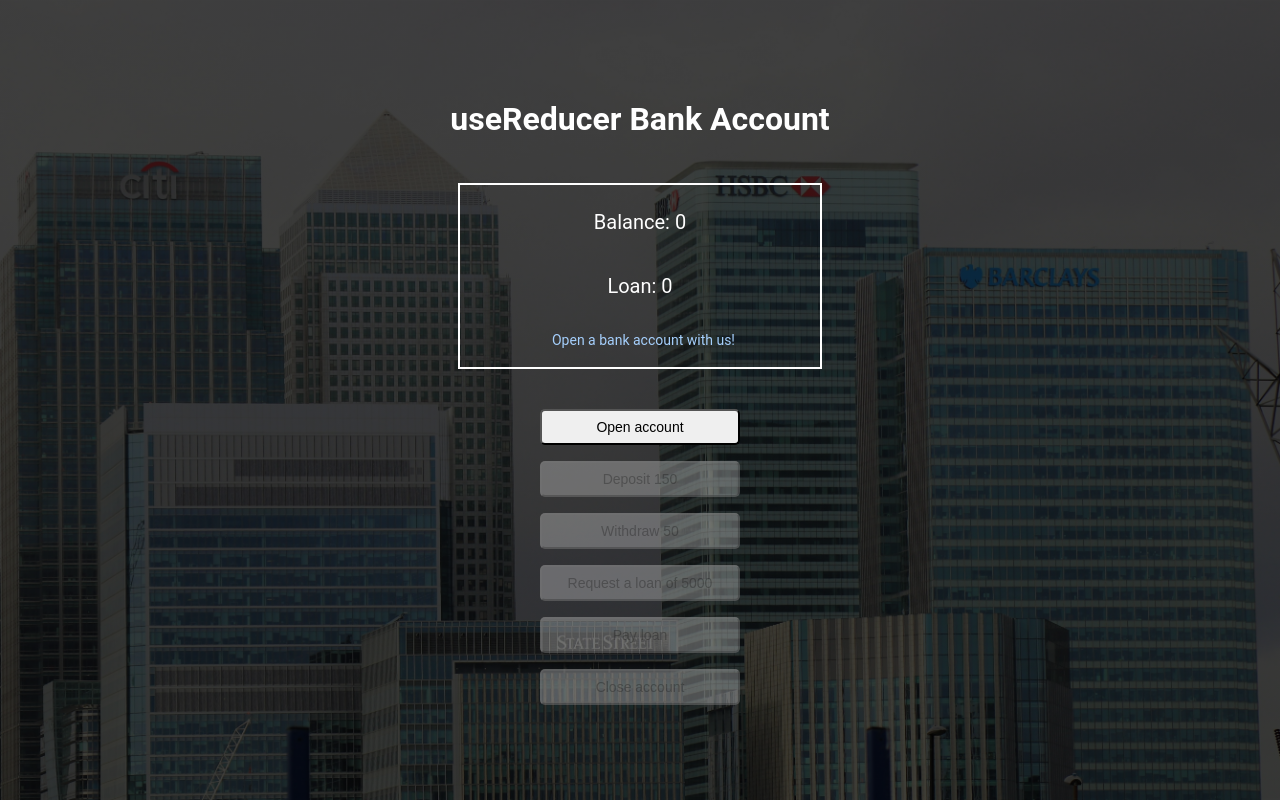
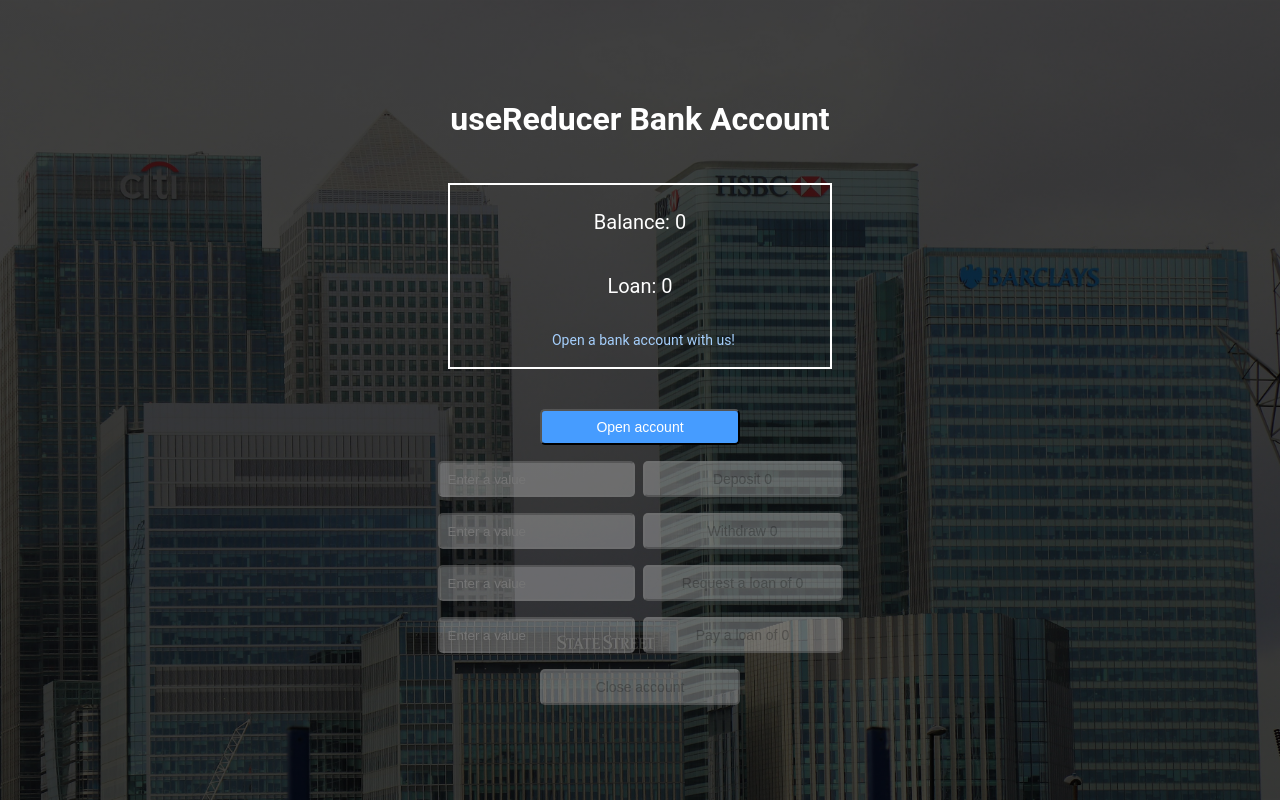
Before and after one commit to IllesToth84/react-bank-account, a React (Create React App) app: page / in a window 1280 px wide. Built offline with nearby package versions, Linux system fonts and the light colour scheme.

Commit message:
further functions

```diff
--- a/src/App.js
+++ b/src/App.js
@@ -2,6 +2,7 @@ import './styles.css';
 import { useReducer, useState } from 'react';
 import DataDisplay from './components/DataDisplay';
 import AccountButtons from './components/AccountButtons';
+import WithdrawModal from './components/WithdrawModal';
 import RequestLoanModal from './components/RequestLoanModal';
 import CloseAccountModal from './components/CloseAccountModal';
 
@@ -10,6 +11,10 @@ const initialState = {
     loan: 0,
     isActive: false,
     balanceNumber: null,
+    depositeValue: 0,
+    withdrawValue: 0,
+    loanValue: 0,
+    payLoanValue: 0,
 };
 
 function generateAccountNumber() {
@@ -30,12 +35,15 @@ function reducer(state, action) {
         case 'deposit':
             return {
                 ...state,
-                balance: state.balance + action.payload,
+                balance: state.balance + Number(action.payload),
             };
         case 'withdraw':
             return {
                 ...state,
-                balance: state.balance - action.payload,
+                balance:
+                    state.balance - Number(action.payload) >= 0
+                        ? state.balance - Number(action.payload)
+                        : state.balance,
             };
 
         case 'requestLoan':
@@ -43,28 +51,52 @@ function reducer(state, action) {
             return {
                 ...state,
                 loan: action.payload,
-                balance: state.balance + action.payload,
+                balance: state.balance + Number(action.payload),
             };
 
         case 'payLoan':
             return {
                 ...state,
-                loan: 0,
-                balance: state.balance - state.loan,
+                loan:
+                    Number(action.payload) <= state.loan
+                        ? state.loan - Number(action.payload)
+                        : state.loan,
+                balance:
+                    Number(action.payload) <= state.loan
+                        ? state.balance - Number(action.payload)
+                        : state.balance,
             };
         case 'closeAccount':
             if (state.loan > 0 || state.balance !== 0) return state;
             return initialState;
+
+        case 'depositeValue':
+            return { ...state, depositeValue: action.payload };
+        case 'withdrawValue':
+            return { ...state, withdrawValue: action.payload };
+        case 'loanValue':
+            return { ...state, loanValue: action.payload };
+        case 'payLoanValue':
+            return { ...state, payLoanValue: action.payload };
         default:
             throw new Error('Action unknown');
     }
 }
 
 export default function App() {
-    const [{ balance, loan, isActive, balanceNumber }, dispatch] = useReducer(
-        reducer,
-        initialState
-    );
+    const [
+        {
+            balance,
+            loan,
+            isActive,
+            balanceNumber,
+            depositeValue,
+            withdrawValue,
+            loanValue,
+            payLoanValue,
+        },
+        dispatch,
+    ] = useReducer(reducer, initialState);
 
     const [openModal, setOpenModal] = useState(null);
 
@@ -85,13 +117,24 @@ export default function App() {
                 isActive={isActive}
                 dispatch={dispatch}
                 setOpenModal={setOpenModal}
+                depositeValue={depositeValue}
+                withdrawValue={withdrawValue}
+                loanValue={loanValue}
+                payLoanValue={payLoanValue}
             />
 
             {/* Modals  */}
+            {openModal === 'withdrawModal' && (
+                <WithdrawModal setOpenModal={setOpenModal} />
+            )}
             {openModal === 'requestLoanModal' && (
-                <RequestLoanModal loan={loan} setOpenModal={setOpenModal} />
+                <RequestLoanModal
+                    loan={loan}
+                    payLoanValue={payLoanValue}
+                    setOpenModal={setOpenModal}
+                />
             )}
-            {openModal === 'CloseAccountModal' && (
+            {openModal === 'closeAccountModal' && (
                 <CloseAccountModal
                     dispatch={dispatch}
                     setOpenModal={setOpenModal}
--- a/src/components/AccountButtons.js
+++ b/src/components/AccountButtons.js
@@ -1,6 +1,14 @@
-function AccountButtons({ loan, isActive, dispatch, setOpenModal }) {
-    const AMOUNT_OF_LOAN = 5000;
-
+function AccountButtons({
+    balance,
+    loan,
+    isActive,
+    dispatch,
+    setOpenModal,
+    depositeValue,
+    withdrawValue,
+    loanValue,
+    payLoanValue,
+}) {
     return (
         <div className="buttons">
             <p>
@@ -13,24 +21,71 @@ function AccountButtons({ loan, isActive, dispatch, setOpenModal }) {
                 </button>
             </p>
             <p>
+                <input
+                    type="number"
+                    name="depositValue"
+                    placeholder="Enter a value"
+                    onChange={(e) =>
+                        dispatch({
+                            type: 'depositeValue',
+                            payload: e.target.value,
+                        })
+                    }
+                    disabled={!isActive}
+                />
                 <button
-                    onClick={() => dispatch({ type: 'deposit', payload: 150 })}
+                    onClick={() =>
+                        dispatch({ type: 'deposit', payload: depositeValue })
+                    }
                     disabled={!isActive}
                     className={isActive ? 'btn-active' : ''}
                 >
-                    Deposit 150
+                    Deposit {depositeValue}
                 </button>
             </p>
             <p>
+                <input
+                    type="number"
+                    name="withdrawValue"
+                    placeholder="Enter a value"
+                    onChange={(e) =>
+                        dispatch({
+                            type: 'withdrawValue',
+                            payload: e.target.value,
+                        })
+                    }
+                    disabled={!isActive}
+                />
                 <button
-                    onClick={() => dispatch({ type: 'withdraw', payload: 50 })}
+                    onClick={() => {
+                        if (withdrawValue > balance) {
+                            setOpenModal('withdrawModal');
+                        } else {
+                            dispatch({
+                                type: 'withdraw',
+                                payload: withdrawValue,
+                            });
+                        }
+                    }}
                     disabled={!isActive}
                     className={isActive ? 'btn-active' : ''}
                 >
-                    Withdraw 50
+                    Withdraw {withdrawValue}
                 </button>
             </p>
             <p>
+                <input
+                    type="number"
+                    name="loanValue"
+                    placeholder="Enter a value"
+                    onChange={(e) =>
+                        dispatch({
+                            type: 'loanValue',
+                            payload: e.target.value,
+                        })
+                    }
+                    disabled={!isActive}
+                />
                 <button
                     onClick={() => {
                         if (loan > 0) {
@@ -38,40 +93,53 @@ function AccountButtons({ loan, isActive, dispatch, setOpenModal }) {
                         } else {
                             dispatch({
                                 type: 'requestLoan',
-                                payload: AMOUNT_OF_LOAN,
+                                payload: loanValue,
                             });
                         }
                     }}
                     disabled={!isActive}
                     className={isActive ? 'btn-active' : ''}
                 >
-                    Request a loan of {AMOUNT_OF_LOAN}
+                    Request a loan of {loanValue}
                 </button>
             </p>
             <p>
+                <input
+                    type="number"
+                    name="payLoanValue"
+                    placeholder="Enter a value"
+                    onChange={(e) =>
+                        dispatch({
+                            type: 'payLoanValue',
+                            payload: e.target.value,
+                        })
+                    }
+                    disabled={!isActive}
+                />
                 <button
                     onClick={() => {
-                        if (loan === 0) {
+                        if (loan === 0 || payLoanValue > loan) {
                             setOpenModal('requestLoanModal');
                         } else {
                             dispatch({
                                 type: 'payLoan',
+                                payload: payLoanValue,
                             });
                         }
                     }}
                     disabled={!isActive}
                     className={isActive ? 'btn-active' : ''}
                 >
-                    Pay loan
+                    Pay a loan of {payLoanValue}
                 </button>
             </p>
             <p>
                 <button
                     onClick={() => {
-                        setOpenModal('CloseAccountModal');
+                        setOpenModal('closeAccountModal');
                     }}
                     disabled={!isActive}
-                    className={isActive ? 'btn-active' : ''}
+                    className={isActive ? 'btn-close-account' : ''}
                 >
                     Close account
                 </button>
--- a/src/components/RequestLoanModal.js
+++ b/src/components/RequestLoanModal.js
@@ -1,15 +1,19 @@
-function RequestLoanModal({ loan, setOpenModal }) {
+function RequestLoanModal({ loan, payLoanValue, setOpenModal }) {
     return (
         <div className="modal">
             {/* Modal content */}
             <div className="modal-content">
-                {loan > 0 && (
+                {loan > 0 && payLoanValue <= loan && (
                     <h3>
                         You have already requested a loan. Before you can take
                         out a new loan, please repay the previous one.{' '}
                     </h3>
                 )}
+                {loan > 0 && payLoanValue > loan && (
+                    <h3>You don't owe us that much. </h3>
+                )}
                 {loan === 0 && <h3>You have no loan to pay.</h3>}
+
                 <div className="modal-buttons">
                     <button onClick={() => setOpenModal(null)}>Close</button>
                 </div>
--- /dev/null
+++ b/src/components/WithdrawModal.js
@@ -0,0 +1,15 @@
+function WithdrawModal({ setOpenModal }) {
+    return (
+        <div className="modal">
+            {/* Modal content */}
+            <div className="modal-content">
+                <h3>There is not that much money in your balance.</h3>
+                <div className="modal-buttons">
+                    <button onClick={() => setOpenModal(null)}>Close</button>
+                </div>
+            </div>
+        </div>
+    );
+}
+
+export default WithdrawModal;
--- a/src/styles.css
+++ b/src/styles.css
@@ -27,7 +27,7 @@ button {
 
 .data-display {
     border: 2px solid #fff;
-    min-width: 200px;
+    min-width: 220px;
     height: 150px;
     margin: 0 auto;
     padding: 1rem 5rem;
@@ -45,15 +45,39 @@ p.balance-number {
     color: #a5cffc;
 }
 
+.buttons p {
+    display: flex;
+    justify-content: center;
+    gap: 0.5rem;
+}
+
 .buttons button {
-    padding: 0.5rem;
     min-width: 200px;
-    border-radius: 5px;
     font-size: 14px;
 }
 
+.buttons button,
+.buttons input {
+    padding: 0.5rem;
+    border-radius: 5px;
+}
+
+.btn-active {
+    background-color: #469cff;
+    color: #fff;
+}
+
 .btn-active:hover {
-    background-color: #cecece;
+    background-color: #74b5ff;
+}
+
+.btn-close-account {
+    background-color: #f73434;
+    color: #fff;
+}
+
+.btn-close-account:hover {
+    background-color: #fb6666;
 }
 
 /* The Modal (background) */
@@ -99,7 +123,6 @@ p.balance-number {
 }
 
 @media screen and (max-width: 600px) {
-    /* Modal Content/Box */
     .modal-content {
         width: 350px;
     }
```
Also changed, not shown: public/bank-account-bg.jpg.
